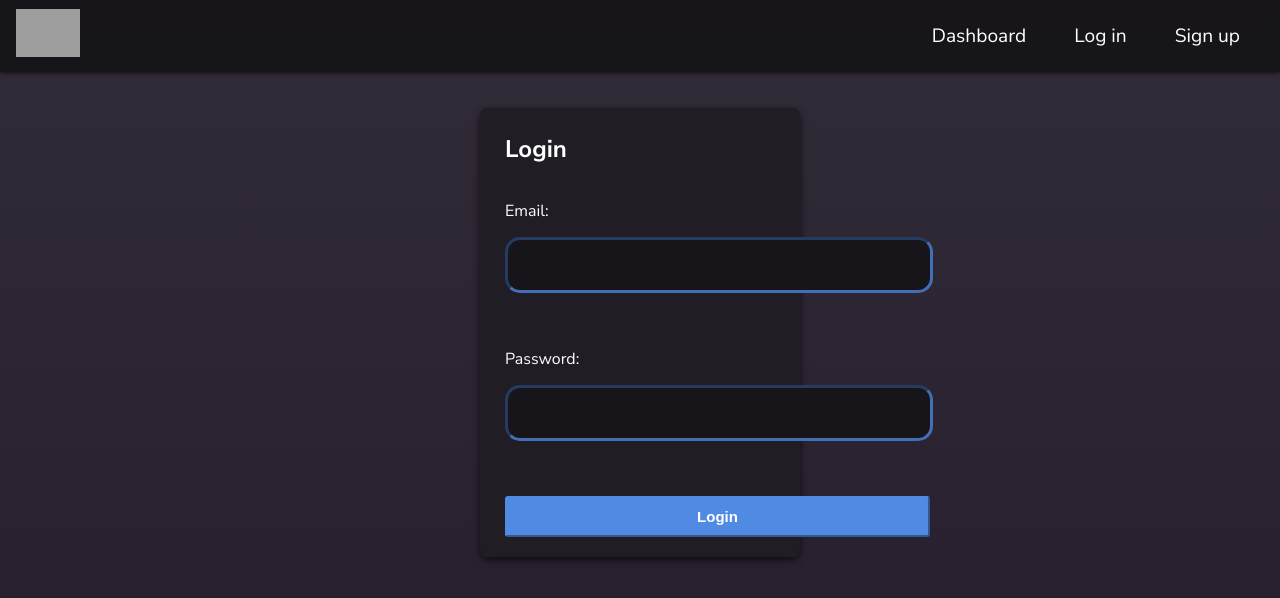
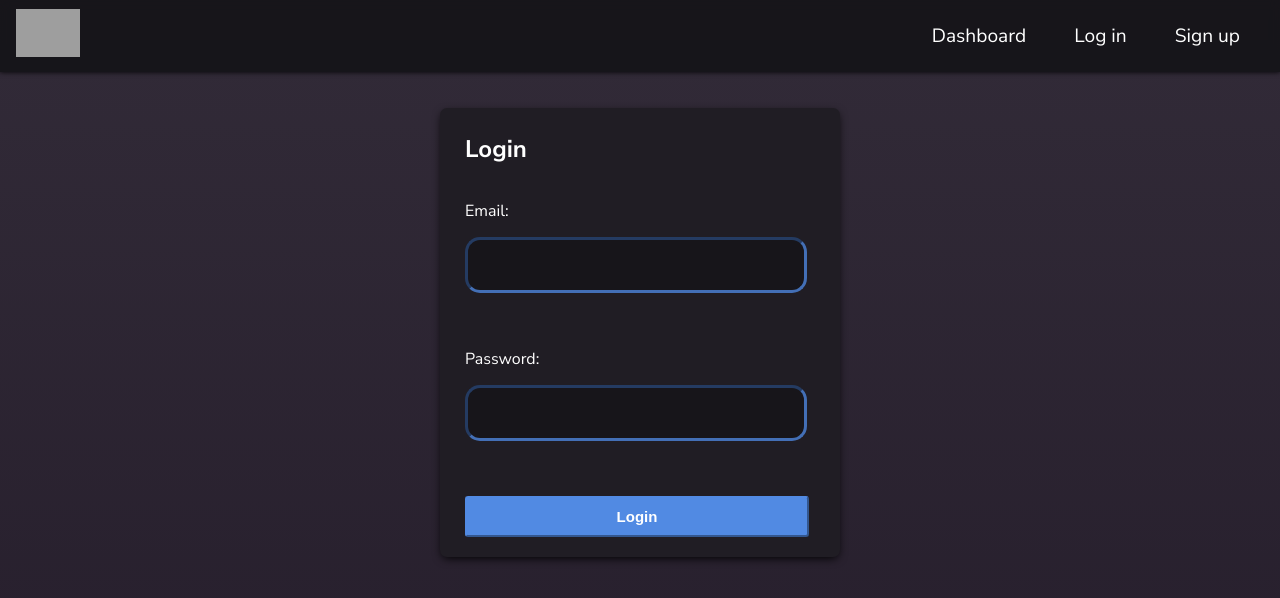
Before and after one commit to BrandonBelardo/r-buildapcsales-tracker, a Next.js app: page /account/login in a window 1280 px wide. Shown: the top 598 px of the page. Built offline with nearby package versions, Linux system fonts and the light colour scheme; grey boxes are pictures that could not be loaded.

Commit message:
Fixed scaling on auth pages

```diff
--- a/components/Auth/AuthForm.js
+++ b/components/Auth/AuthForm.js
@@ -28,7 +28,7 @@ export default function AuthForm({ title, onSubmit, buttonText, extraFields = []
 const CardContainer = styled.div`
     background-color: #201d24;
     margin-top: 10vh;
-    width: 25vw;
+    width: 25rem;
     max-height: fit-content;
     border-radius: 7px;
     box-shadow: 0px 3px 10px -2px black;
@@ -51,7 +51,7 @@ const CardLabel = styled.label`
 
 const CardInput = styled.input`
     display: block;
-    width: 390px;
+    width: 19rem;
     margin: 10px 25px 0px;
     padding: 16px;
     border-radius: 15px;
@@ -78,7 +78,7 @@ const FormSubmit = styled.button`
     font-size: 15px;
     border-color: rgb(81, 138, 227);
     border-radius: 0.2rem;
-    width: 425px;
+    width: 21.5rem;
     color: inherit;
     transition: background-color 0.2s;
 
--- a/pages/_app.js
+++ b/pages/_app.js
@@ -8,7 +8,6 @@ const GlobalStyle = createGlobalStyle`
         font-family: "Nunito Sans", serif;
         margin: 8px 0px 0px;
         background: linear-gradient(0deg, rgb(37, 29, 43), rgb(50, 43, 56));
-
     }
 
     a {
```
